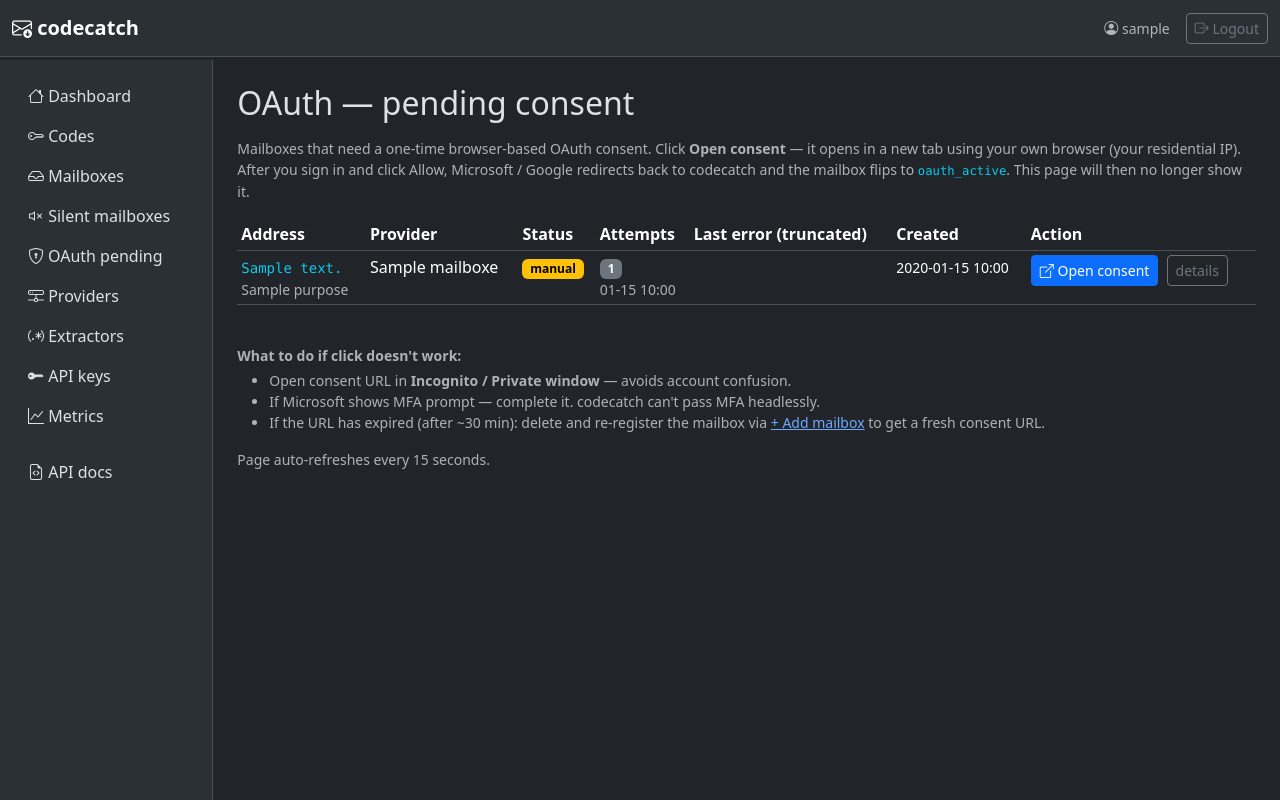
After one commit to ralgis/codecatch, a FastAPI app: template templates/oauth_pending.html in a window 1280 px wide. The commit adds this page. Run offline with FastAPI, Linux system fonts and the light colour scheme; the template is opened without the code that fills it: most values are stand-ins (such as "Sample title", 1, 10 or a date in 2020); parts of the project's set-up code (start-up, migrations or seed data) failed here and were passed over.

Commit message:
feat(ui): OAuth pending consent page + sidebar badge + REST endpoint for clients
Adds the operator-facing surface for the manual OAuth fallback:

  GET /admin/oauth-pending           — admin web page listing all mailboxes
                                       in pending_oauth_manual /
                                       pending_oauth_headless status, with
                                       big "Open consent" buttons that
                                       launch the URL in a new tab using
                                       the operator's local browser /
                                       residential IP. Auto-refreshes
                                       every 15s.

  Sidebar badge                       — red-dot counter on the sidebar
                                       link if any mailboxes are awaiting
                                       consent. Updates every 30s via
                                       /admin/api/oauth-pending-count.

  GET /admin/api/oauth-pending-count  — tiny JSON used by the badge.

  GET /api/v1/mailboxes/pending-consent
                                      — REST endpoint scoped to the
                                       caller's tenant, returns the same
                                       list for downstream automation
                                       (audiotrace surfaces it in its
                                       own admin so the operator can act
                                       from there, without switching to
                                       codecatch UI).

Bug fix: GET /api/v1/mailboxes/pending-consent was being matched by the
{address} dynamic route — moved the literal route declaration above it,
since FastAPI matches in registration order.

Co-Authored-By: Claude Opus 4.7 (1M context) <noreply@anthropic.com>

```diff
--- a/templates/base.html
+++ b/templates/base.html
@@ -66,6 +66,15 @@
             </a>
           </li>
           <li class="nav-item">
+            <a class="nav-link d-flex align-items-center {% if '/admin/oauth-pending' in request.url.path %}active{% endif %}"
+               href="/admin/oauth-pending"
+               id="oauth-pending-link">
+              <i class="bi bi-shield-lock"></i>
+              <span class="ms-1">OAuth pending</span>
+              <span id="oauth-pending-badge" class="badge text-bg-danger ms-auto d-none"></span>
+            </a>
+          </li>
+          <li class="nav-item">
             <a class="nav-link {% if '/admin/providers' in request.url.path %}active{% endif %}" href="/admin/providers">
               <i class="bi bi-hdd-network"></i> Providers
             </a>
@@ -117,6 +126,28 @@
   </div>
 
   <script src="https://cdn.jsdelivr.net/npm/bootstrap@5.3.3/dist/js/bootstrap.bundle.min.js"></script>
+  {% if admin %}
+  <script>
+    // Sidebar badge counter for pending OAuth consents — polls every 30 seconds.
+    async function refreshOAuthPendingBadge() {
+      try {
+        const r = await fetch('/admin/api/oauth-pending-count', {credentials: 'same-origin'});
+        if (!r.ok) return;
+        const data = await r.json();
+        const badge = document.getElementById('oauth-pending-badge');
+        if (!badge) return;
+        if (data.count > 0) {
+          badge.textContent = data.count;
+          badge.classList.remove('d-none');
+        } else {
+          badge.classList.add('d-none');
+        }
+      } catch (e) { /* ignore — network blip */ }
+    }
+    refreshOAuthPendingBadge();
+    setInterval(refreshOAuthPendingBadge, 30000);
+  </script>
+  {% endif %}
   {% block extra_scripts %}{% endblock %}
 </body>
 </html>
--- /dev/null
+++ b/templates/oauth_pending.html
@@ -0,0 +1,95 @@
+{% extends "base.html" %}
+{% block title %}OAuth pending — codecatch{% endblock %}
+{% block content %}
+<h2 class="mb-3">OAuth — pending consent</h2>
+<p class="text-muted small">
+  Mailboxes that need a one-time browser-based OAuth consent. Click
+  <strong>Open consent</strong> — it opens in a new tab using your own
+  browser (your residential IP). After you sign in and click Allow,
+  Microsoft / Google redirects back to codecatch and the mailbox flips
+  to <code>oauth_active</code>. This page will then no longer show it.
+</p>
+
+{% if not mailboxes %}
+<div class="alert alert-success">
+  <i class="bi bi-check-circle"></i>
+  No mailboxes are waiting for consent right now. Everything's auto-routed
+  via groups or already consented.
+</div>
+{% else %}
+<div class="table-responsive">
+  <table class="table table-sm">
+    <thead>
+      <tr>
+        <th>Address</th>
+        <th>Provider</th>
+        <th>Status</th>
+        <th>Attempts</th>
+        <th>Last error (truncated)</th>
+        <th>Created</th>
+        <th>Action</th>
+      </tr>
+    </thead>
+    <tbody>
+      {% for m in mailboxes %}
+      <tr>
+        <td>
+          <code>{{ m.address }}</code>
+          {% if m.purpose %}<small class="text-muted d-block">{{ m.purpose }}</small>{% endif %}
+        </td>
+        <td>{{ m.provider_name }}</td>
+        <td>
+          {% if m.status == 'pending_oauth_manual' %}
+            <span class="badge text-bg-warning">manual</span>
+          {% else %}
+            <span class="badge text-bg-info">queued</span>
+          {% endif %}
+        </td>
+        <td>
+          <span class="badge text-bg-secondary">{{ m.headless_attempt_count }}</span>
+          {% if m.headless_last_attempt_at %}
+            <small class="text-muted d-block">{{ m.headless_last_attempt_at.strftime('%m-%d %H:%M') }}</small>
+          {% endif %}
+        </td>
+        <td><small class="text-danger">{{ (m.oauth_last_error or '')[:80] }}</small></td>
+        <td><small>{{ m.created_at.strftime('%Y-%m-%d %H:%M') }}</small></td>
+        <td>
+          {% if m.oauth_consent_url %}
+          <a href="{{ m.oauth_consent_url }}"
+             target="_blank"
+             rel="noopener"
+             class="btn btn-sm btn-primary">
+            <i class="bi bi-box-arrow-up-right"></i> Open consent
+          </a>
+          {% else %}
+            <small class="text-muted">no URL yet — queued</small>
+          {% endif %}
+          <a href="/admin/mailboxes/{{ m.address }}"
+             class="btn btn-sm btn-outline-secondary ms-1">details</a>
+        </td>
+      </tr>
+      {% endfor %}
+    </tbody>
+  </table>
+</div>
+
+<div class="mt-4 small text-muted">
+  <strong>What to do if click doesn't work:</strong>
+  <ul class="mt-1">
+    <li>Open consent URL in <strong>Incognito / Private window</strong> — avoids account confusion.</li>
+    <li>If Microsoft shows MFA prompt — complete it. codecatch can't pass MFA headlessly.</li>
+    <li>If the URL has expired (after ~30 min): delete and re-register the mailbox
+        via <a href="/admin/mailboxes/new">+ Add mailbox</a> to get a fresh consent URL.</li>
+  </ul>
+</div>
+
+<p class="text-muted small mt-3">
+  Page auto-refreshes every 15 seconds.
+</p>
+<span hx-get="/admin/oauth-pending"
+      hx-trigger="every 15s"
+      hx-select="table"
+      hx-target="table"
+      hx-swap="outerHTML"></span>
+{% endif %}
+{% endblock %}
```
Also changed, not shown: api/routes/admin.py (+54 -0 lines), api/routes/api_v1.py (+51 -0 lines).
